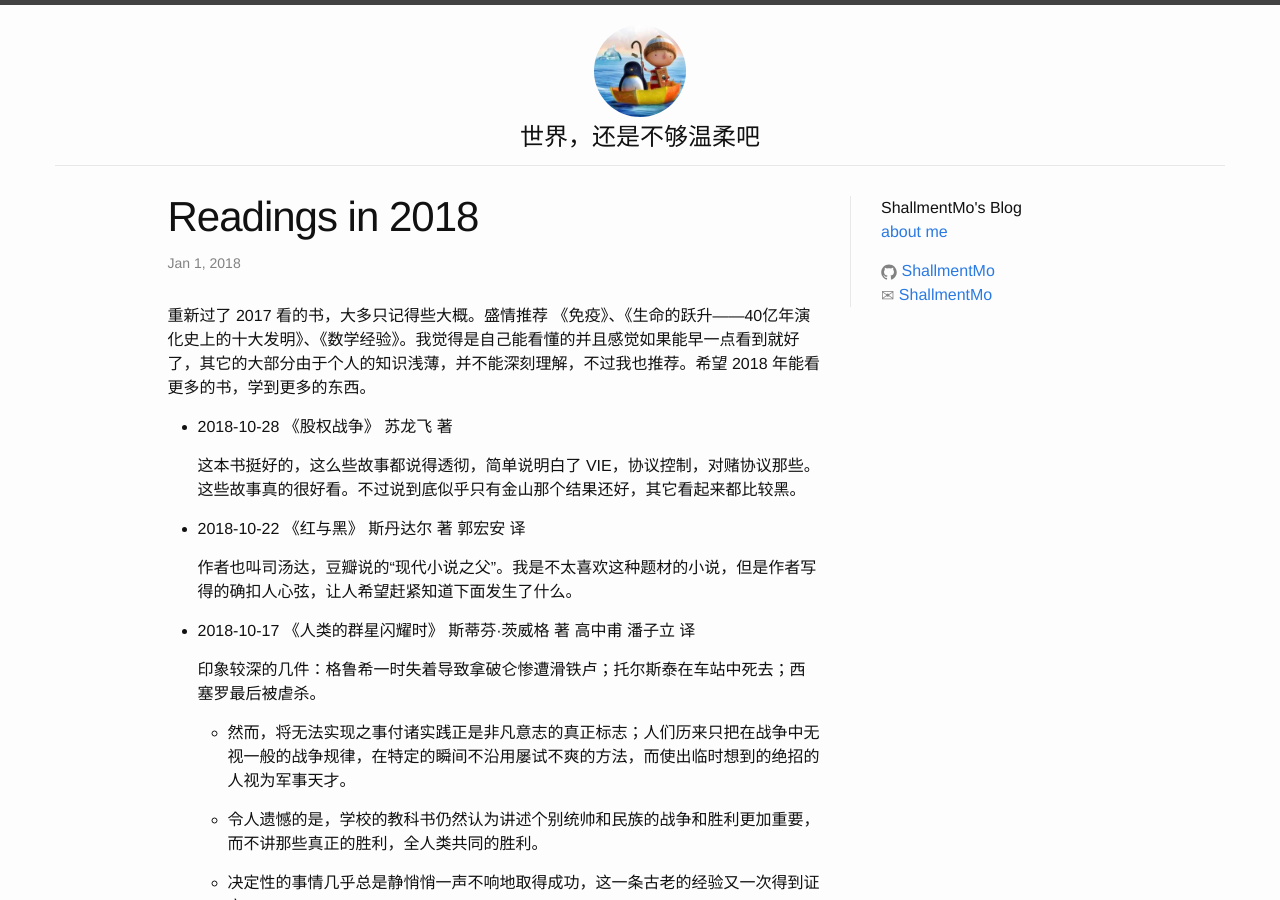
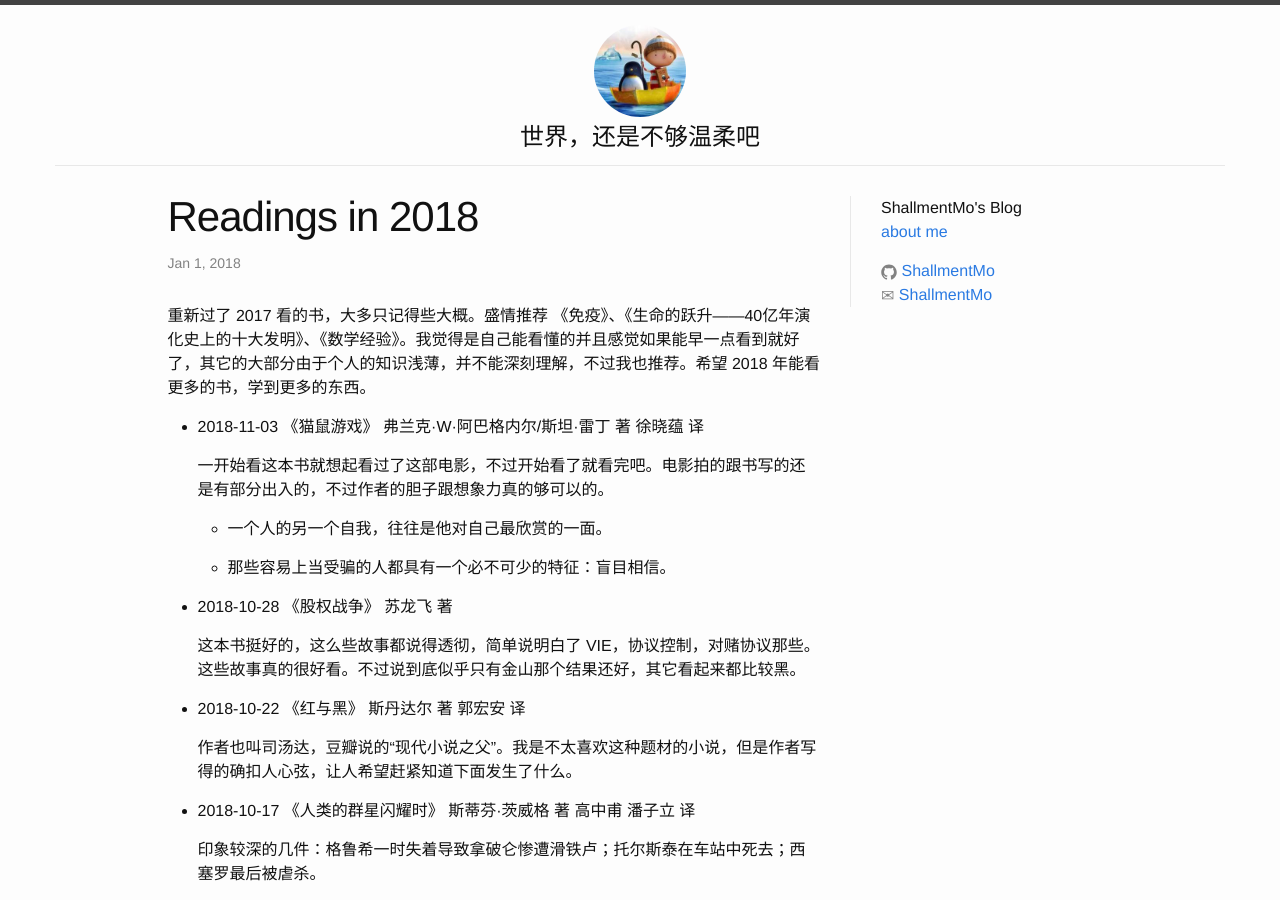
Before and after one commit to ShallmentMo/shallmentmo.github.com, a Jekyll site: the page built from _posts/2018-01-01-reading-in-2018.md, in a window 1280 px wide and 900 px high. Built offline with Jekyll 4.4.1, drawn with Linux system fonts in a browser that asks for light colours.

Commit message:
add 2018-11-03 reading

```diff
--- a/_posts/2018-01-01-reading-in-2018.md
+++ b/_posts/2018-01-01-reading-in-2018.md
@@ -6,6 +6,14 @@ categories: posts
 ---
 
 重新过了 2017 看的书，大多只记得些大概。盛情推荐 《免疫》、《生命的跃升——40亿年演化史上的十大发明》、《数学经验》。我觉得是自己能看懂的并且感觉如果能早一点看到就好了，其它的大部分由于个人的知识浅薄，并不能深刻理解，不过我也推荐。希望 2018 年能看更多的书，学到更多的东西。
+
+* 2018-11-03 《猫鼠游戏》 弗兰克·W·阿巴格内尔/斯坦·雷丁 著 徐晓蕴 译
+
+  一开始看这本书就想起看过了这部电影，不过开始看了就看完吧。电影拍的跟书写的还是有部分出入的，不过作者的胆子跟想象力真的够可以的。
+
+  * 一个人的另一个自我，往往是他对自己最欣赏的一面。
+
+  * 那些容易上当受骗的人都具有一个必不可少的特征：盲目相信。
 
 * 2018-10-28 《股权战争》 苏龙飞 著
 
```
